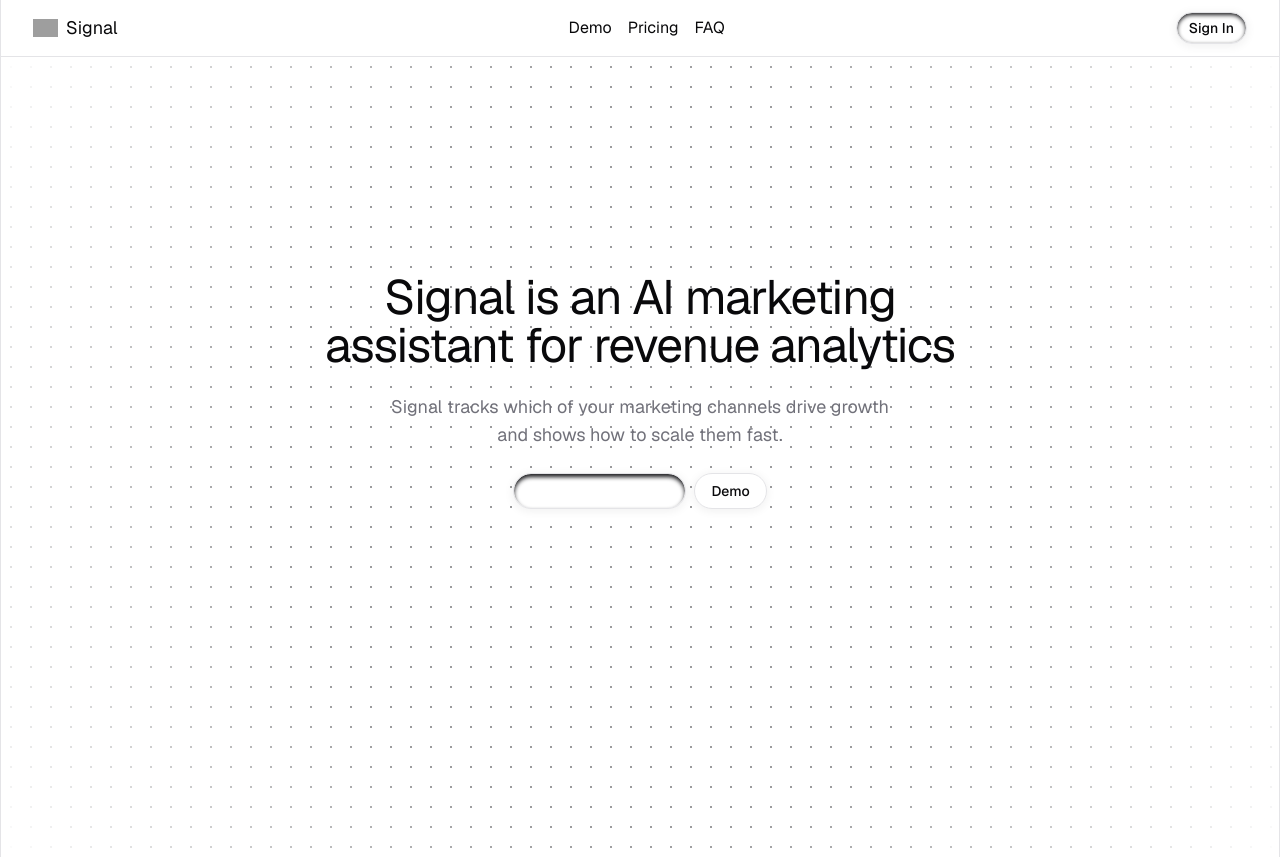
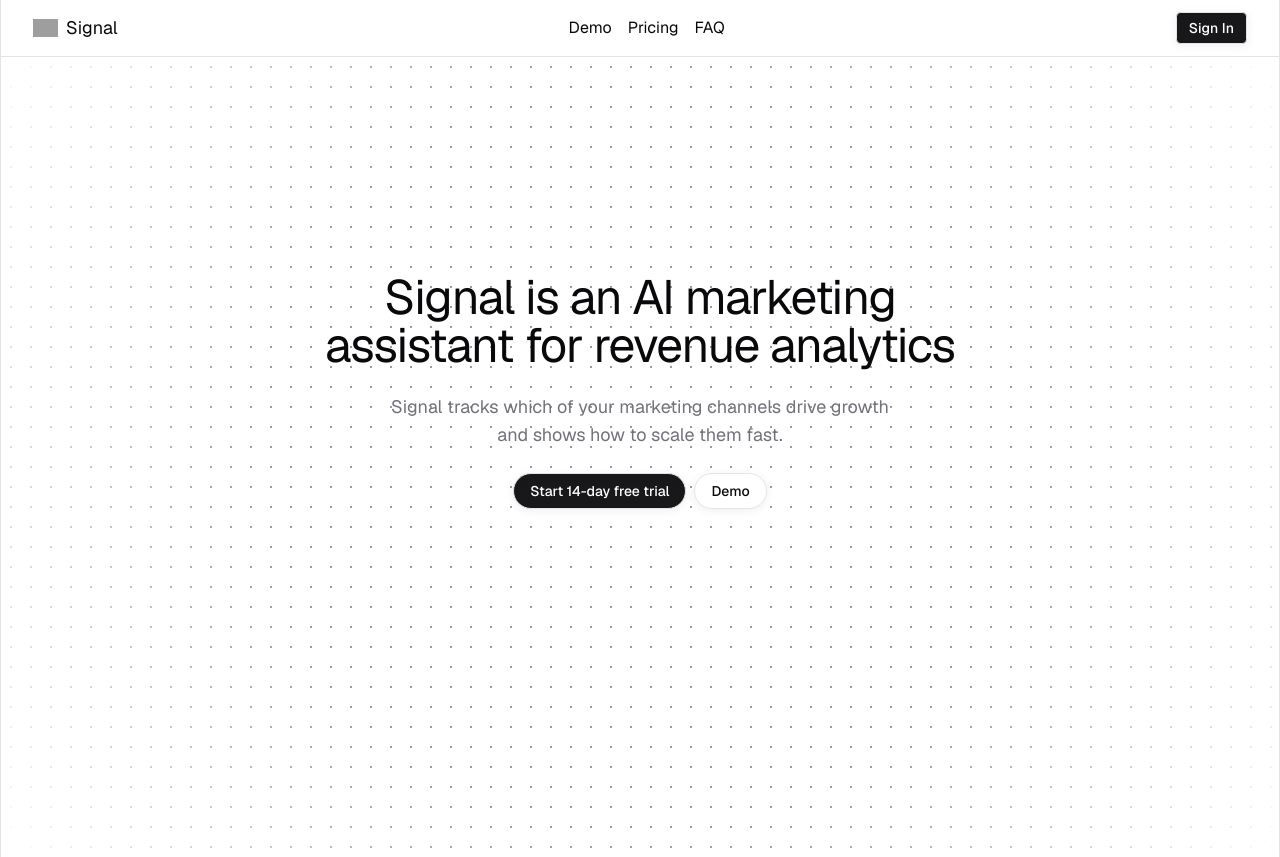
Before and after one commit to ojassingh/signal, a Next.js app: page / in a window 1280 px wide. Built offline with nearby package versions, Linux system fonts and the light colour scheme; grey boxes are pictures that could not be loaded.

Commit message:
Minor UI improvements

```diff
--- a/src/app/layout.tsx
+++ b/src/app/layout.tsx
@@ -2,6 +2,7 @@
 import { Geist } from "next/font/google";
 import "./globals.css";
 import Script from "next/script";
+import { Toaster } from "sonner";
 import { ThemeProvider } from "@/components/theme-provider";
 
 const geistSans = Geist({
@@ -31,6 +32,7 @@
           enableSystem
         >
           {children}
+          <Toaster />
         </ThemeProvider>
       </body>
     </html>
--- a/src/components/landing-page/hero.tsx
+++ b/src/components/landing-page/hero.tsx
@@ -13,10 +13,7 @@
           shows how to scale them fast.
         </p>
         <div className="mt-6 flex place-content-center gap-2">
-          <Button
-            className="inset-shadow-md inset-shadow-primary rounded-full text-white backdrop-blur-sm"
-            variant="outline"
-          >
+          <Button className="inset-shadow-md" variant="sexy">
             Start 14-day free trial
           </Button>
           <Button className="rounded-full backdrop-blur-sm" variant="outline">
--- a/src/components/landing-page/nav.tsx
+++ b/src/components/landing-page/nav.tsx
@@ -33,11 +33,7 @@
           </Link>
         </div>
         <Link href="/sign-in">
-          <Button
-            className="inset-shadow-primary inset-shadow-sm rounded-full"
-            size="sm"
-            variant="outline"
-          >
+          <Button size="sm" variant="sexy">
             Sign In
           </Button>
         </Link>
```
